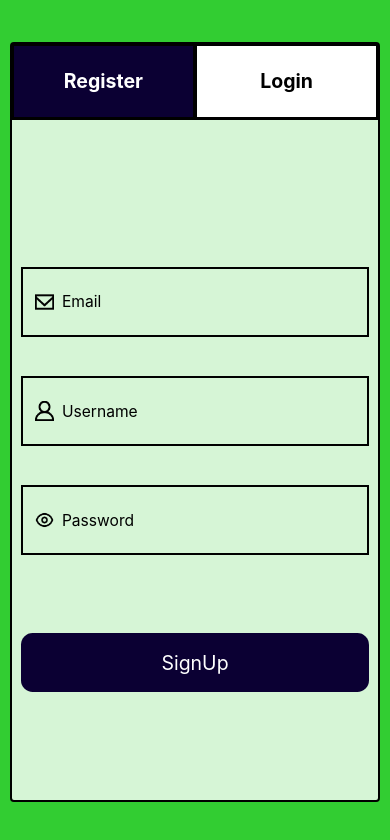
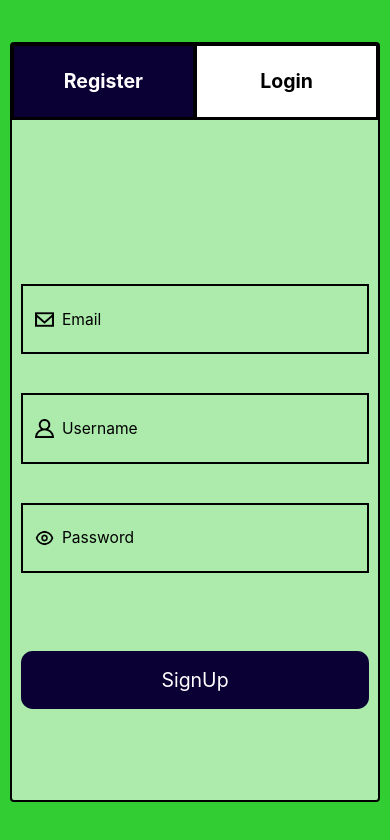
Before and after one commit to fikayo360/foodBaeNative, a React Native app: screen / in a window 390 px wide. Shown: the top 840 px of the page. Built offline with nearby package versions, Linux system fonts and the light colour scheme.

Commit message:
auth screens

```diff
--- a/auth/auth.tsx
+++ b/auth/auth.tsx
@@ -22,6 +22,7 @@ const AuthScreen:FC = () => {
          <SafeAreaView style={styles.container}>
             <ScrollView contentContainerStyle={{width:'100%',height:'100%',justifyContent:"center",alignItems:'center'}}>
             <View style={[styles.innerContainer,{borderRadius:windowWidth*0.01,width:'95%',height:'90%'}]}>
+
              <View style={{width:'100%',height:'10%',borderBottomWidth:1,alignItems:'center',justifyContent:'space-between',flexDirection:'row'}}>
                 <TouchableOpacity onPress={()=>setTabActive('register')} style={[styles.innerContainerHeaderBtn,{
                     backgroundColor: tabActive === "register" ? '#0B0033' : 'white',} ]}>
@@ -32,8 +33,8 @@ const AuthScreen:FC = () => {
                         <Text style={{color:tabActive === "login"?'white':'black',fontSize:windowWidth*0.05,fontWeight:'bold'}}>Login</Text>
                     </TouchableOpacity>
              </View>
+             <ScrollView contentContainerStyle={{width:'100%',height:'100%',justifyContent:"center",alignItems:'center',paddingTop:windowWidth*0.09}}>
 
-             <ScrollView contentContainerStyle={{width:'100%',height:'100%',justifyContent:"center",alignItems:'center'}}>
              <View style={styles.inputs}>
 
             {
@@ -57,7 +58,7 @@ const AuthScreen:FC = () => {
 
                 <TextInput
                 style={[styles.inputStyles,{marginLeft:windowWidth*0.02,fontSize:windowWidth*0.04}]}
-                onChangeText={text => setEmail(text)}
+                onChangeText={text => setUsername(text)}
                 value={username}
                 placeholder="Username"
                 />
@@ -112,8 +113,8 @@ const AuthScreen:FC = () => {
             }
 
              </View>
+
              </ScrollView>
-
              </View>
             </ScrollView>
          </SafeAreaView>
--- a/auth/authstyles.tsx
+++ b/auth/authstyles.tsx
@@ -10,7 +10,7 @@ const styles = StyleSheet.create({
         flex:1
       },
       innerContainer:{
-        backgroundColor:'rgba(255, 255, 255, 0.8)',
+        backgroundColor:'rgba(255, 255, 255, 0.6)',
         alignSelf:'center',
         borderWidth:2,
         borderColor:'black'
```
